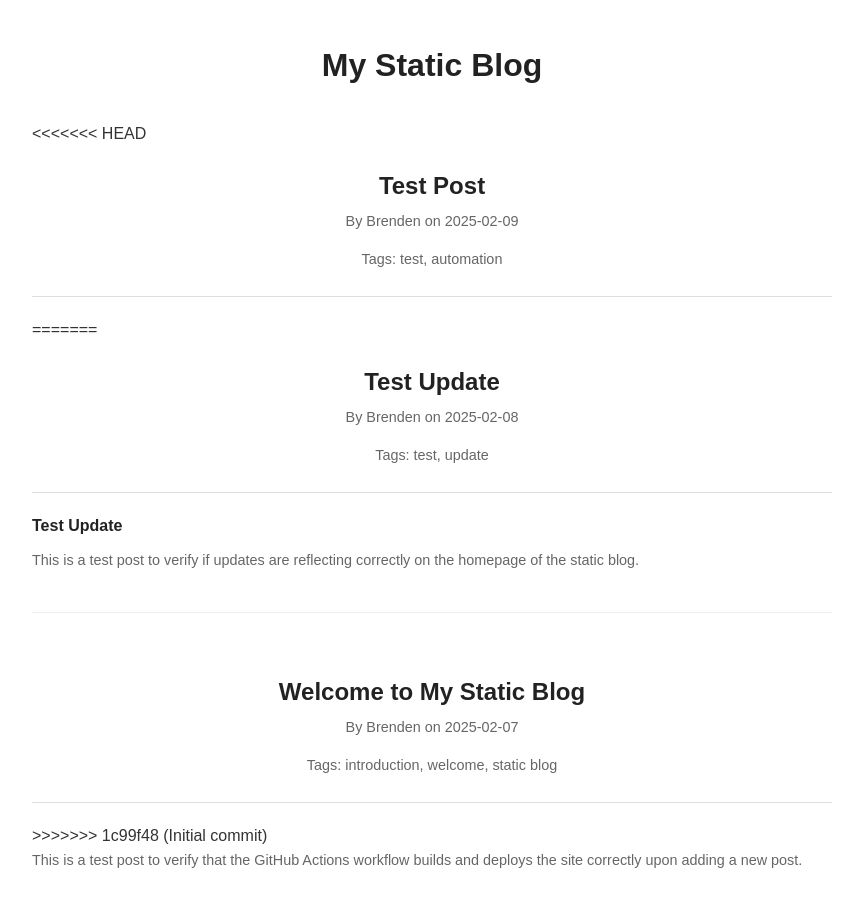
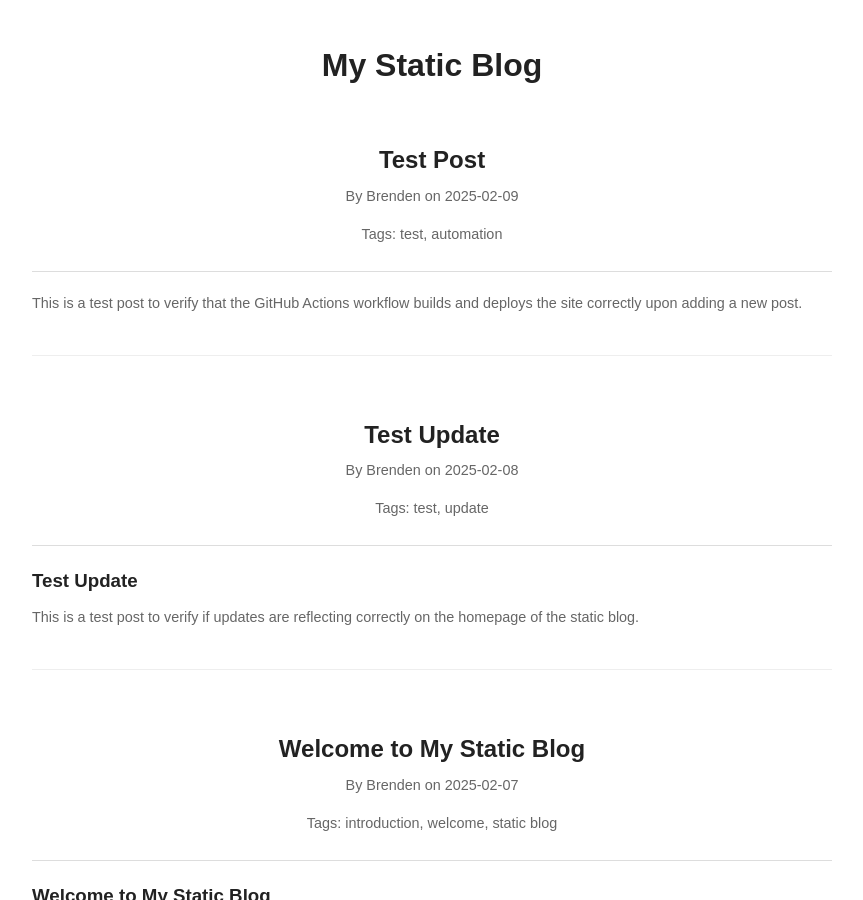
Before and after one commit to BoBomar95/TestBlog, a Jekyll site: the page index.html, which Jekyll copies as it is, in a window 1280 px wide and 900 px high. Shown: the whole window, without its empty margins (208-1071 px from the left). Built offline with Jekyll 4.4.1, drawn with Linux system fonts in a browser that asks for light colours; some of the changed text lies outside the part shown.

Commit message:
Your commit message

```diff
--- a/index.html
+++ b/index.html
@@ -14,49 +14,12 @@
             <!-- Blog Posts -->
             <!-- Each blog post is inserted here in reverse chronological order -->
 
-<<<<<<< HEAD
         <article>
             <header>
                 <h2>Test Post</h2>
                 <p>By Brenden on 2025-02-09</p>
                 <p>Tags: test, automation</p>
             </header>
-=======
-        <article>
-            <header>
-                <h2>Test Update</h2>
-                <p>By Brenden on 2025-02-08</p>
-                <p>Tags: test, update</p>
-            </header>
-
-    <script type="application/ld+json">
-    {
-        "@context": "https://schema.org",
-        "@type": "BlogPosting",
-        "headline": "Test Update",
-        "author": "Brenden",
-        "datePublished": "2025-02-08",
-        "keywords": ["test","update"]
-    }
-    </script>
-
-            <section>
-                <h1 id="test-update">Test Update</h1>
-<p>This is a test post to verify if updates are reflecting correctly on the homepage of the static blog.</p>
-
-            </section>
-        </article>
-        <hr>
-
-
-        <article>
-            <header>
-                <h2>Welcome to My Static Blog</h2>
-                <p>By Brenden on 2025-02-07</p>
-                <p>Tags: introduction, welcome, static blog</p>
-            </header>
-
->>>>>>> 1c99f48 (Initial commit)
             <script type="application/ld+json">
 {
   "@context": "https://schema.org",
@@ -64,10 +27,7 @@
   "headline": "Test Post",
   "author": "Brenden",
   "datePublished": "2025-02-09",
-  "keywords": [
-    "test",
-    "automation"
-  ]
+  "keywords": "test,automation"
 }
 </script>
             <section>
@@ -91,10 +51,7 @@
   "headline": "Test Update",
   "author": "Brenden",
   "datePublished": "2025-02-08",
-  "keywords": [
-    "test",
-    "update"
-  ]
+  "keywords": "test,update"
 }
 </script>
             <section>
@@ -119,11 +76,7 @@
   "headline": "Welcome to My Static Blog",
   "author": "Brenden",
   "datePublished": "2025-02-07",
-  "keywords": [
-    "introduction",
-    "welcome",
-    "static blog"
-  ]
+  "keywords": "introduction,welcome,static blog"
 }
 </script>
             <section>
@@ -131,7 +84,6 @@
 <p>Welcome to my new static blog! This is the first post where I will share my thoughts and experiences on web development, markdown blogging, and more.</p>
 <p>Stay tuned for more updates!!!!11</p>
 
-<<<<<<< HEAD
             </section>
         </article>
         <hr>
@@ -150,13 +102,7 @@
   "headline": "Human Agency and Language",
   "author": "Charles Taylor",
   "datePublished": "1985-01-01",
-  "keywords": [
-    "philosophy",
-    "agency",
-    "selfhood",
-    "language",
-    "identity"
-  ]
+  "keywords": "philosophy,agency,selfhood,language,identity"
 }
 </script>
             <section>
@@ -166,38 +112,6 @@
         </article>
         <hr>
 
-=======
-            </section>
-        </article>
-        <hr>
-
-
-        <article>
-            <header>
-                <h2>Human Agency and Language</h2>
-                <p>By Charles Taylor on 1985-01-01</p>
-                <p>Tags: philosophy, agency, selfhood, language, identity</p>
-            </header>
-
-    <script type="application/ld+json">
-    {
-        "@context": "https://schema.org",
-        "@type": "BlogPosting",
-        "headline": "Human Agency and Language",
-        "author": "Charles Taylor",
-        "datePublished": "1985-01-01",
-        "keywords": ["philosophy","agency","selfhood","language","identity"]
-    }
-    </script>
-
-            <section>
-                <p>Success!!!</p>
-
-            </section>
-        </article>
-        <hr>
-
->>>>>>> 1c99f48 (Initial commit)
         </main>
         <footer>
             <p>&copy; 2025 My Static Blog</p>
```
Also changed, not shown: build.js (+0 -24 lines). Lines whose indentation alone changed are shown as unchanged.
